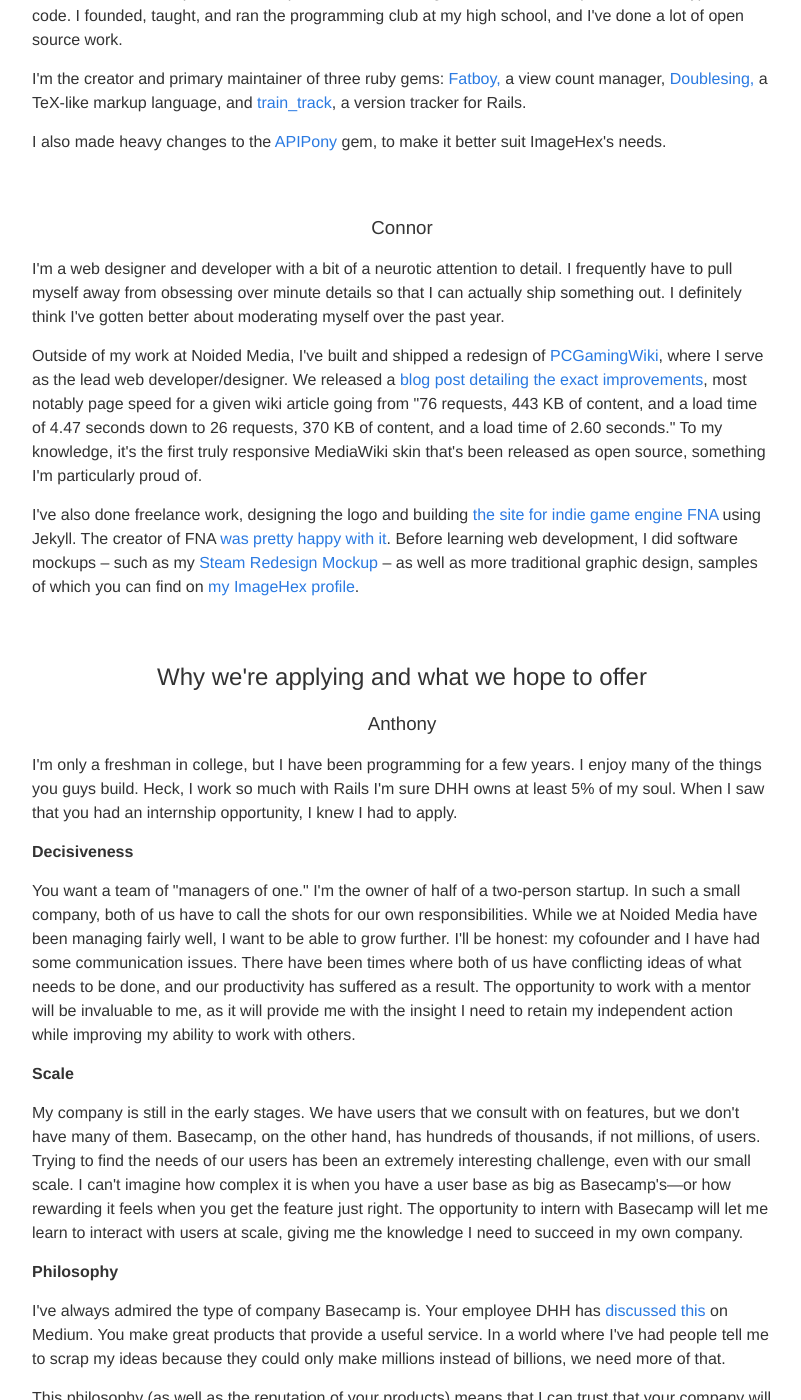
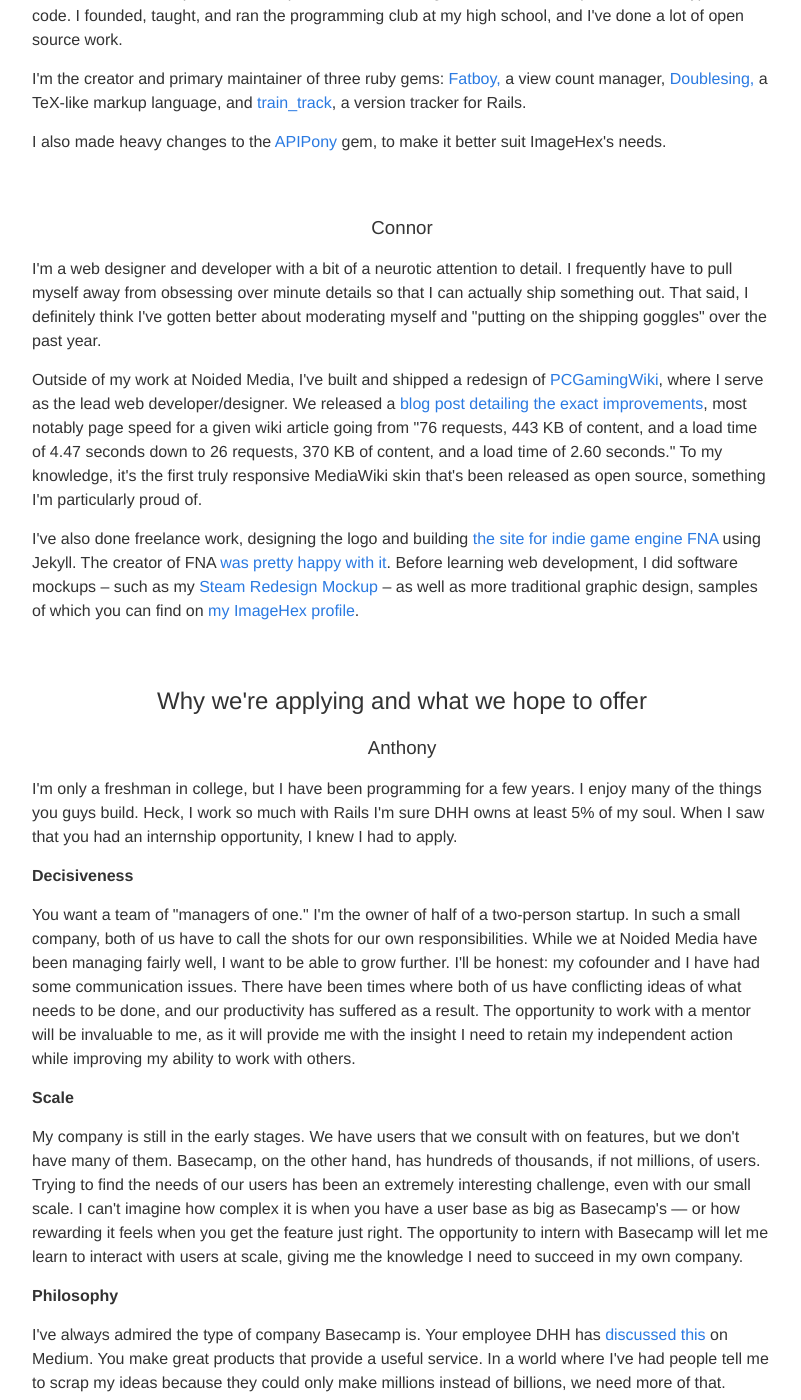
Before and after one commit to noidedmedia/noidedmedia.github.io, a Jekyll site: the page built from basecamp/index.html, in a window 1280 px wide and 1400 px high, scrolled down 3124 px. Shown: the whole window, without its empty margins (238-1039 px from the left). Built offline with Jekyll 4.4.1, drawn with Linux system fonts in a browser that asks for light colours.

Commit message:
Some more copy edits

```diff
--- a/basecamp/index.html
+++ b/basecamp/index.html
@@ -68,7 +68,7 @@
     <p>I also made heavy changes to the <a href="https://github.com/droptheplot/apipony">APIPony</a> gem, to make it better suit ImageHex's needs.
 
     <h3>Connor</h3>
-    <p>I'm a web designer and developer with a bit of a neurotic attention to detail. I frequently have to pull myself away from obsessing over minute details so that I can actually ship something out. I definitely think I've gotten better about moderating myself over the past year.
+    <p>I'm a web designer and developer with a bit of a neurotic attention to detail. I frequently have to pull myself away from obsessing over minute details so that I can actually ship something out. That said, I definitely think I've gotten better about moderating myself and "putting on the shipping goggles" over the past year.
 
     <p>Outside of my work at Noided Media, I've built and shipped a redesign of <a href="http://pcgamingwiki.com/wiki/Home">PCGamingWiki</a>, where I serve as the lead web developer/designer. We released a <a href="http://community.pcgamingwiki.com/page/blog/_/announcements/new-skin-pcgamingwiki-overclocked-r185">blog post detailing the exact improvements</a>, most notably page speed for a given wiki article going from "76 requests, 443 KB of content, and a load time of 4.47 seconds down to 26 requests, 370 KB of content, and a load time of 2.60 seconds." To my knowledge, it's the first truly responsive MediaWiki skin that's been released as open source, something I'm particularly proud of.
 
@@ -98,7 +98,7 @@
     We have users that we consult with on features, but we don't have many of them.
     Basecamp, on the other hand, has hundreds of thousands, if not millions, of users.
     Trying to find the needs of our users has been an extremely interesting challenge, even with our small scale.
-    I can't imagine how complex it is when you have a user base as big as Basecamp's&mdash;or how rewarding it feels when you get the feature just right.
+    I can't imagine how complex it is when you have a user base as big as Basecamp's &mdash; or how rewarding it feels when you get the feature just right.
     The opportunity to intern with Basecamp will let me learn to interact with users at scale, giving me the knowledge I need to succeed in my own company.
 
     <p><b>Philosophy</b>
```
